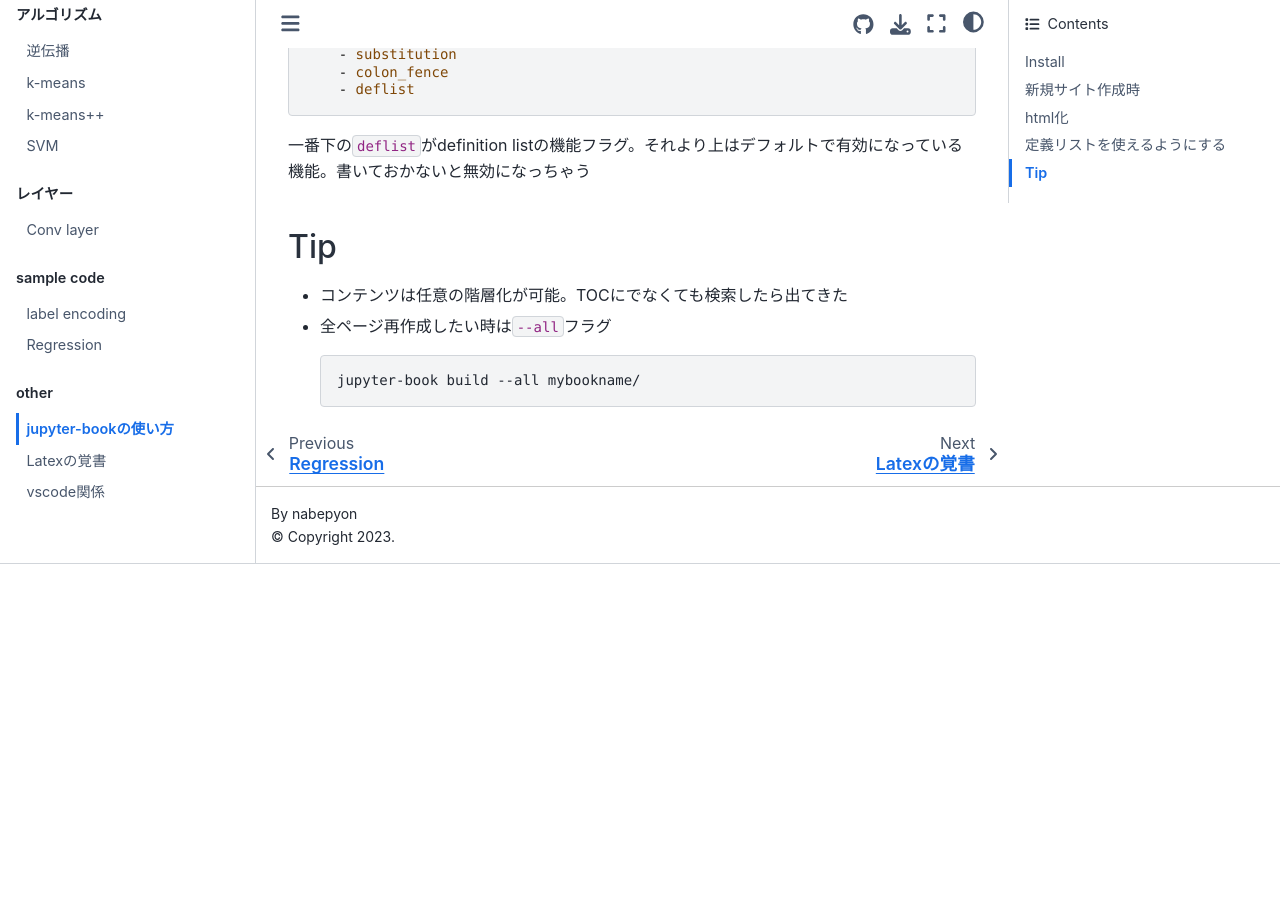
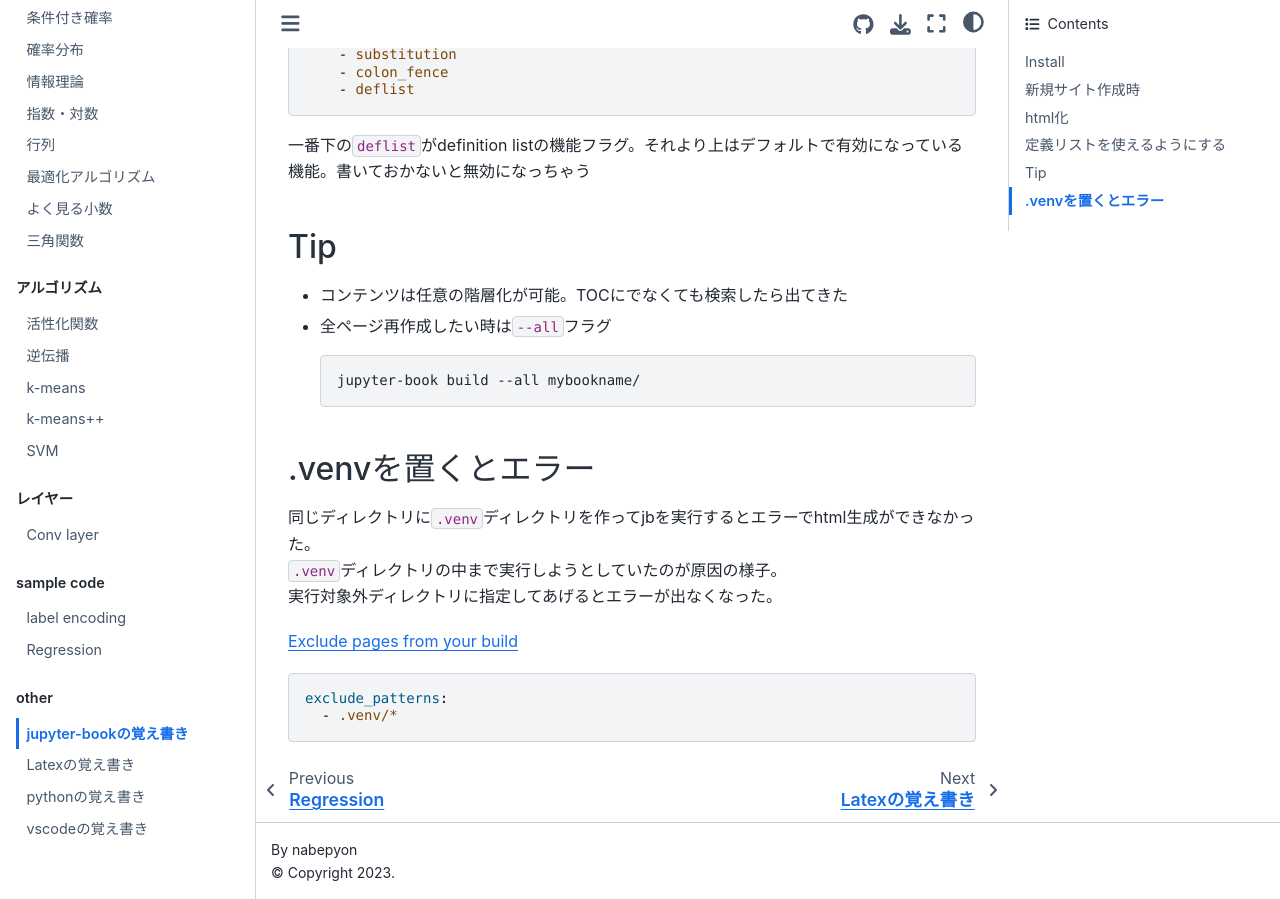
Before and after one commit to noypeban/noypeban.github.io, a Jupyter Book: the page built from other/jupyter-book.md, in a window 1280 px wide and 900 px high, scrolled down 1206 px. Built offline with Jupyter Book 1.0.4 settings and Sphinx 7.4.7 and the Sphinx Book theme 1.1.4, drawn with Linux system fonts in a browser that asks for light colours; before the commit the page ends 1770 px from its top, so only the background shows below that; some of the changed text lies outside the part shown.

````diff
--- a/_config.yml
+++ b/_config.yml
@@ -7,16 +7,15 @@ author: nabepyon
 # Force re-execution of notebooks on each build.
 # See https://jupyterbook.org/content/execute.html
 execute:
-  execute_notebooks: auto
+  execute_notebooks: cache
+
+exclude_patterns:
+  - .venv/*
 
 # Define the name of the latex output file for PDF builds
 latex:
   latex_documents:
     targetname: book.tex
-
-# Add a bibtex file so that we can create citations
-bibtex_bibfiles:
-  - references.bib
 
 # Information about where the book exists on the web
 repository:
--- a/other/jupyter-book.md
+++ b/other/jupyter-book.md
@@ -1,4 +1,4 @@
-# jupyter-bookの使い方
+# jupyter-bookの覚え書き
 
 ## Install
 ```sh
@@ -53,3 +53,15 @@ parse:
   ```shell
   jupyter-book build --all mybookname/
   ```
+## .venvを置くとエラー
+
+同じディレクトリに`.venv`ディレクトリを作ってjbを実行するとエラーでhtml生成ができなかった。
+`.venv`ディレクトリの中まで実行しようとしていたのが原因の様子。
+実行対象外ディレクトリに指定してあげるとエラーが出なくなった。
+
+[Exclude pages from your build](https://jupyterbook.org/en/stable/structure/configure.html#exclude-pages-from-your-build)
+
+```yaml
+exclude_patterns:
+  - .venv/*
+```
--- a/other/vscode.md
+++ b/other/vscode.md
@@ -1,4 +1,4 @@
-# vscode関係
+# vscodeの覚え書き
 
 ## 基本のショートカット
 
````
Also changed, not shown: algorithm/activation.md (added, +86 -0 lines), math/beyes.md (+12 -0 lines), math/cond_prob.md (+33 -2 lines), other/latex.md (+17 -1 lines), other/python.md (added, +18 -0 lines), 1 other file.
